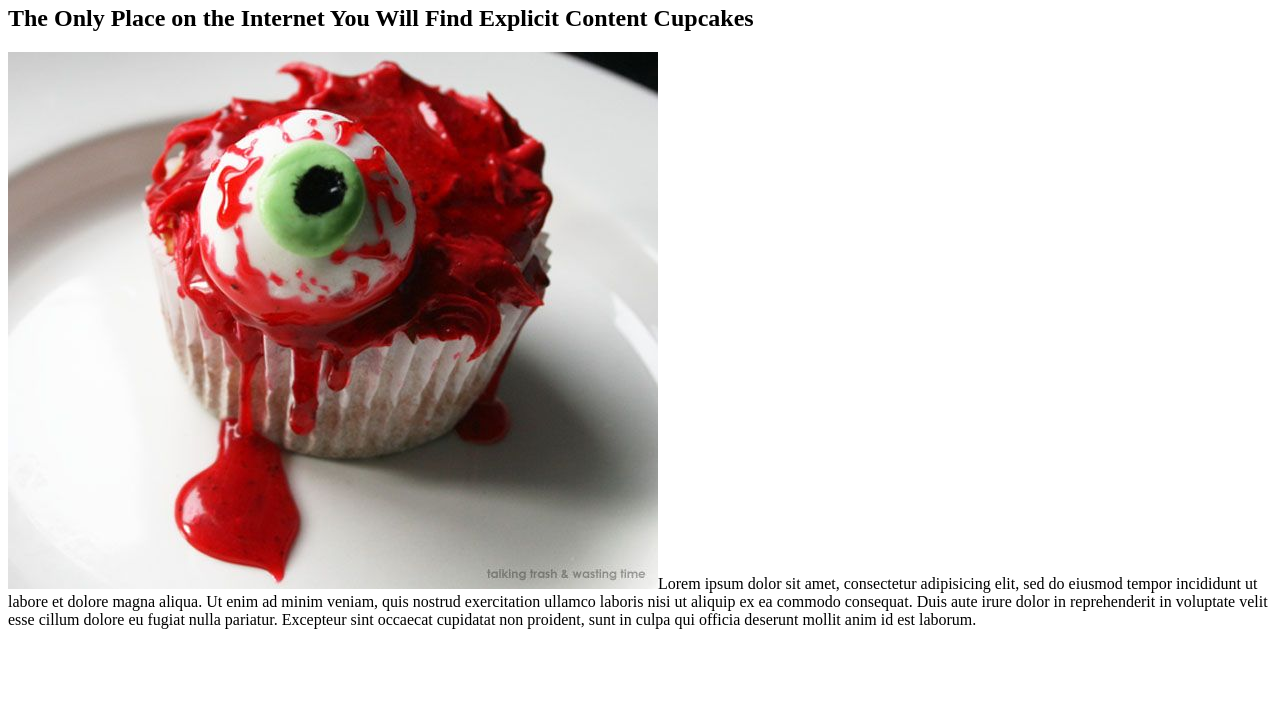
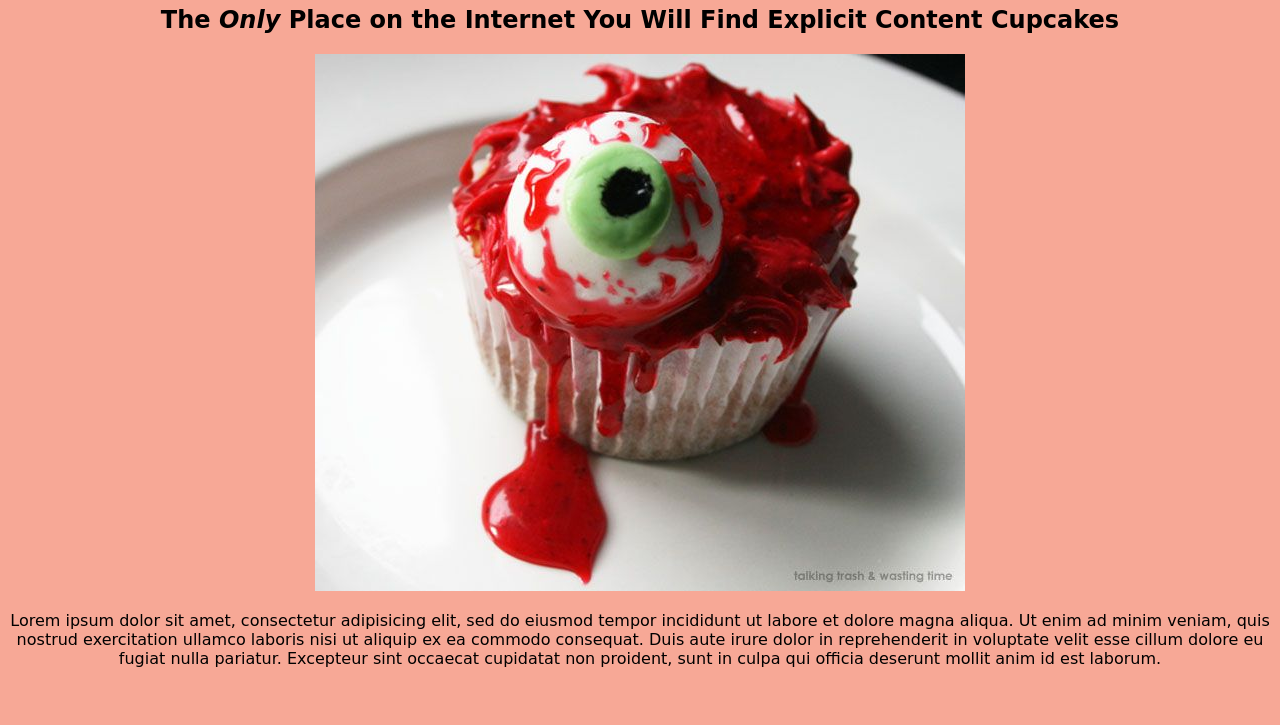
Before and after one commit to calvincushman/gory-cupcakes, a plain HTML site: page Index.html in a window 1280 px wide. Shown: the part 75-800 px from the top of the page. Drawn offline with Linux system fonts and the light colour scheme.

Commit message:
add styling to body

```diff
--- a/Index.html
+++ b/Index.html
@@ -7,8 +7,8 @@
   </head>
   <body>
     <h1>Welcome to Gory Cupcakes!</h1>
-    <h2>The Only Place on the Internet You Will Find Explicit Content Cupcakes</h2>
-    <img src="img/cupcake-1.jpg" alt="A picture of a bloody cupcake"
+    <h2>The <em>Only</em> Place on the Internet You Will Find Explicit Content Cupcakes</h2>
+    <img src="img/cupcake-1.jpg" alt="A picture of a bloody cupcake"></br>
     <p>Lorem ipsum dolor sit amet, consectetur adipisicing elit, sed do eiusmod tempor incididunt ut labore et dolore magna aliqua. Ut enim ad minim veniam, quis nostrud exercitation ullamco laboris nisi ut aliquip ex ea commodo consequat. Duis aute irure dolor in reprehenderit in voluptate velit esse cillum dolore eu fugiat nulla pariatur. Excepteur sint occaecat cupidatat non proident, sunt in culpa qui officia deserunt mollit anim id est laborum.</p>
   </body>
 </html>
--- a/css/styles.css
+++ b/css/styles.css
@@ -0,0 +1,5 @@
+body {
+  background-color: #f7a896;
+  font-family: cursive;
+  text-align: center;
+}
```
